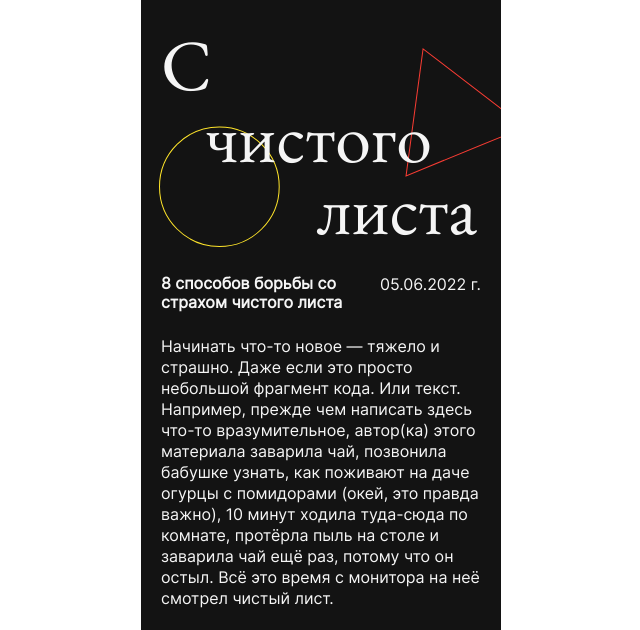
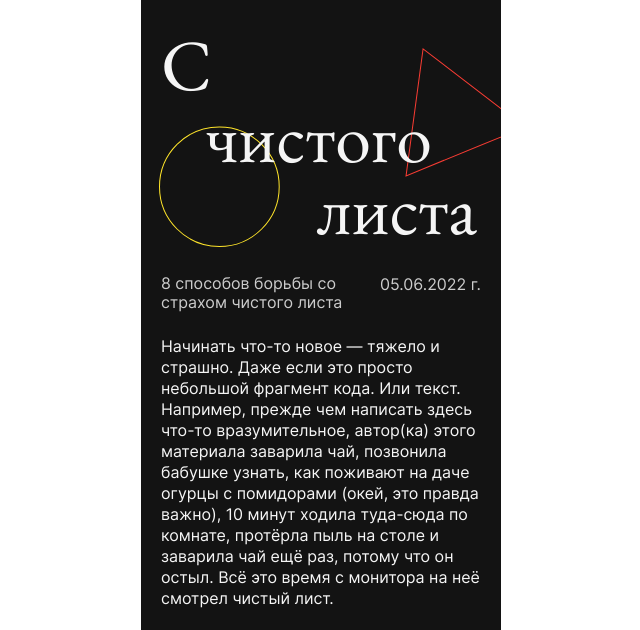
Before and after one commit to Shatratik0202/s-chistogo-lista, a plain HTML site: page index.html in a window 1280 px wide. Shown: the part 111-741 px from the top of the page, without its empty margins (319-959 px from the left). Drawn offline with Linux system fonts and the light colour scheme; files whose address does not match are found by name.

Commit message:
Add files via upload

```diff
--- a/styles/style.css
+++ b/styles/style.css
@@ -119,11 +119,15 @@ blockquote {
     display: block;
     font-size: 16px;
     line-height: 19px;
+    font-family: 'Inter Regular';
+    font-weight: 400;
+    color: #CCCCCC;
 }
 
 .intro__date {
     display: block;
     white-space: nowrap;
+    color: #CCCCCC;
 }
 
 .intro__main-text {
```
